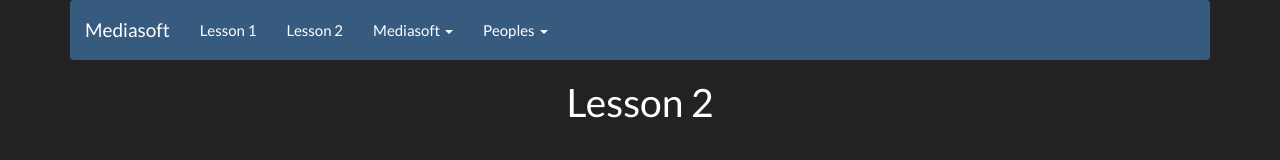
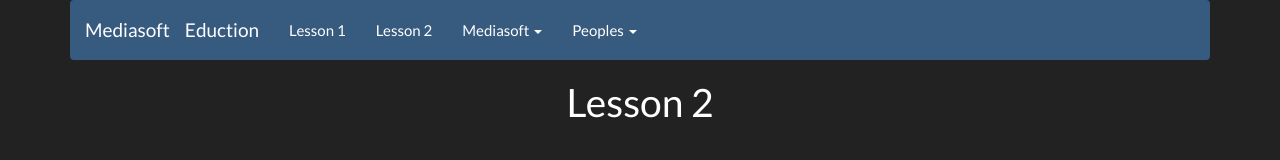
Before and after one commit to php73/angular-lesson, an Angular app: page /lesson2 in a window 1280 px wide. Shown: the top 160 px of the page. Built offline with nearby package versions, Linux system fonts and the light colour scheme; what ng2-bootstrap would draw is missing.

Commit message:
Multiple tooltips, not good

```diff
--- a/src/app/lesson-two/menu/menu.component.html
+++ b/src/app/lesson-two/menu/menu.component.html
@@ -1,10 +1,19 @@
 <nav class="navbar navbar-default">
     <div class="container-fluid">
-        <div class="navbar-header" (mouseenter)="tooltip.show()" (mouseleave)="tooltip.hide()">
+        <div class="navbar-header" (mouseenter)="tooltip1.show()" (mouseleave)="tooltip1.hide()">
             <a class="navbar-brand" routerLink="/">
                 Mediasoft
-                <mediasoft-tooltip>
+                <mediasoft-tooltip #tooltip1>
                     <span>Web software engineering</span>
+                </mediasoft-tooltip>
+            </a>
+        </div>
+
+        <div class="navbar-header" (mouseenter)="tooltip2.show()" (mouseleave)="tooltip2.hide()">
+            <a class="navbar-brand" routerLink="/">
+                Eduction
+                <mediasoft-tooltip #tooltip2>
+                    <span>Free, Fast, Interesting</span>
                 </mediasoft-tooltip>
             </a>
         </div>
--- a/src/app/lesson-two/menu/menu.component.ts
+++ b/src/app/lesson-two/menu/menu.component.ts
@@ -9,7 +9,8 @@ import { TooltipComponent } from "../tooltip/tooltip.component";
 })
 export class MenuComponent implements OnInit {
 
-    @ViewChild(TooltipComponent) public tooltip: TooltipComponent;
+    @ViewChild('tooltip1') public tooltip1: TooltipComponent;
+    @ViewChild('tooltip2') public tooltip2: TooltipComponent;
 
     private items = [];
 
@@ -36,7 +37,6 @@ export class MenuComponent implements OnInit {
     constructor() { }
 
     ngOnInit() {
-        console.log(this.tooltip)
     }
 
     public registerItem(item: MenuItemComponent) {
```
